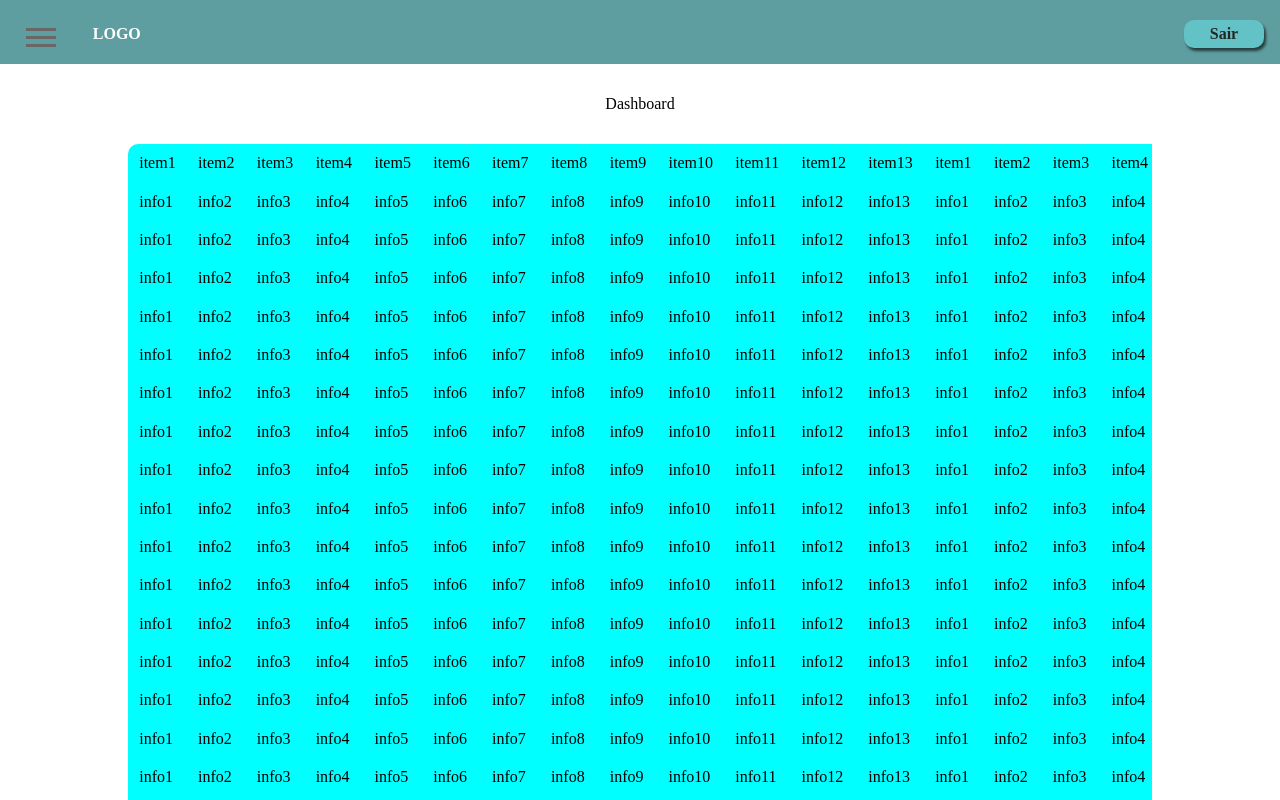
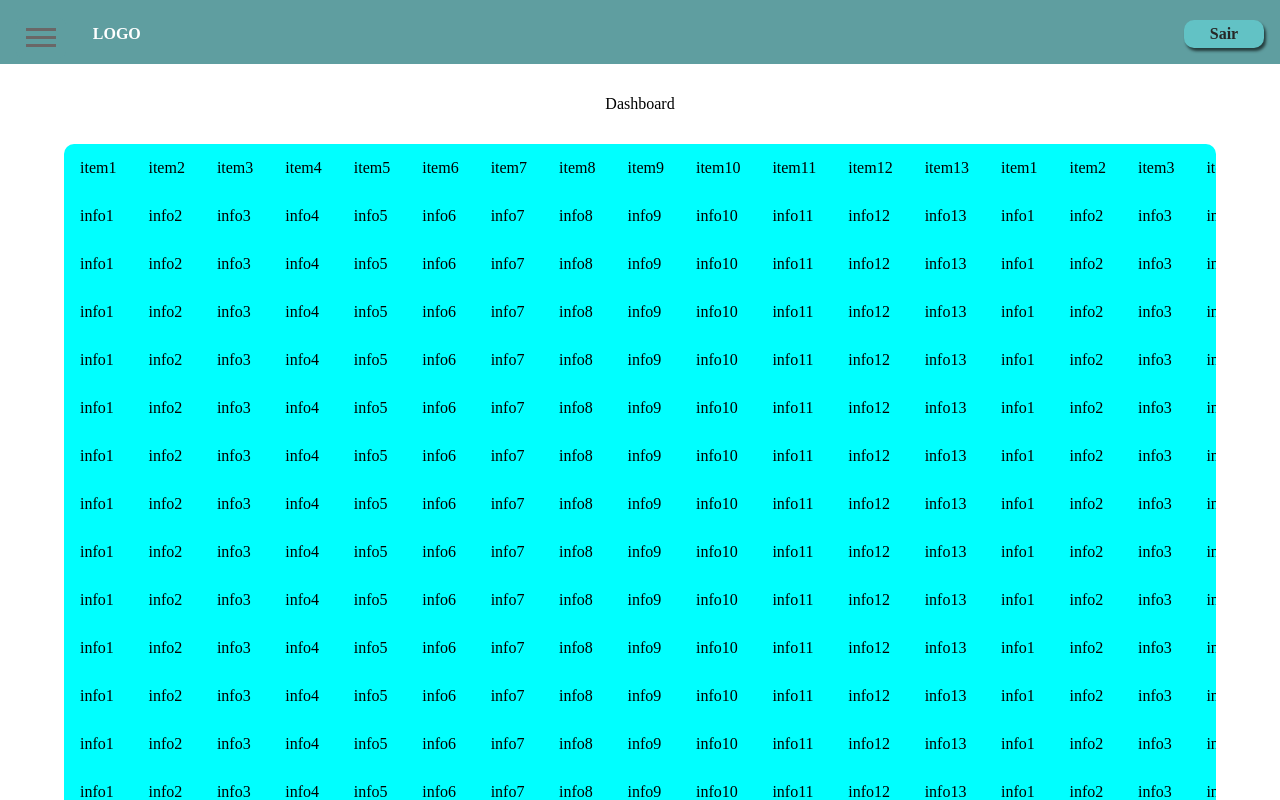
Before and after one commit to flaviocardoso/os-react, a React (Create React App) app: page / in a window 1280 px wide. Built offline with nearby package versions, Linux system fonts and the light colour scheme.

Commit message:
remoneando e verificando alguns bugs no scrolltable

```diff
--- a/src/componentes/Dashboard/Dashboard.module.scss
+++ b/src/componentes/Dashboard/Dashboard.module.scss
@@ -11,30 +11,23 @@
         padding: 1rem;
     }
     main {
+        ::-webkit-scrollbar {
+            height: 0px;
+            width: 0px;
+        }
         display: grid;
         justify-content: center;
-        padding: 0 10vw 5rem;
+        padding: 0 5vw 5rem;
         article {
             overflow: scroll;
             white-space: nowrap;
-            padding-bottom: 1rem;
+            padding: 0;
             header {
                 margin: 1rem 0;
                 text-align: center;
             }
             button {
                 display: none;
-            }
-            table {
-                overflow: scroll;
-                white-space: nowrap;
-                // transform: rotate(180deg);
-                padding: 1rem;
-                background-color: aqua;
-                border-radius: 10px;
-                th, td {
-                    padding: .7rem;
-                }
             }
         }
     }
--- a/src/componentes/Dashboard/index.tsx
+++ b/src/componentes/Dashboard/index.tsx
@@ -1,17 +1,17 @@
 import Navbar from 'componentes/Navbar';
 import Rodape from 'componentes/Footer';
-import React, { useLayoutEffect, useRef, useState } from 'react';
+import React, { useLayoutEffect, useState } from 'react';
 import style from './Dashboard.module.scss';
 import Menu from 'componentes/Menu';
 import FloatButton from 'componentes/FloatButton';
-import ButtonScrollTable from 'componentes/ButtonScrollTable';
+import ScrollTable from 'componentes/ScrollTable';
 import useToggleEvento from 'state/hooks/useToggleEvento';
 
 const Dashboard: React.FC = () => {
     const [ toggle, setToogle ] = useState(false);
     const [ , setToggleEvento] = useToggleEvento();
 
-    const refDiv = useRef<HTMLDivElement>(null);
+    // const refDiv = useRef<HTMLDivElement>(null);
     // lendo o clique para mudar a visibilidade do menu
 
     useLayoutEffect(() => {
@@ -35,10 +35,8 @@ const Dashboard: React.FC = () => {
                 <main>
                     <article>
                         <header>Dashboard</header>
-                    <ButtonScrollTable refDiv={refDiv} />
-                    <div ref={refDiv} id={style.content}>
-                        <table>
-                            <thead>
+                        <ScrollTable
+                            titulos={
                             <tr>
                                 <th>item1</th>
                                 <th>item2</th>
@@ -67,8 +65,10 @@ const Dashboard: React.FC = () => {
                                 <th>item12</th>
                                 <th>item13</th>
                             </tr>
-                            </thead>
-                            <tbody>
+                            }
+
+                            conteudo={
+                            <>
                             <tr>
                                 <td>info1</td>
                                 <td>info2</td>
@@ -1372,9 +1372,8 @@ const Dashboard: React.FC = () => {
                                 <td>info12</td>
                                 <td>info13</td>
                             </tr>
-                            </tbody>
-                        </table>
-                    </div>
+                            </>
+                        } />
                 </article>
                 </main>
             <Rodape />
--- /dev/null
+++ b/src/componentes/ScrollTable/ScrollTable.module.scss
@@ -0,0 +1,13 @@
+.TabelaStyle {
+    overflow: scroll;
+    white-space: nowrap;
+    user-select: none;
+    // transform: rotate(180deg);
+    // padding: 1rem;
+    background-color: aqua;
+    border-radius: 10px;
+    z-index: 4;
+    th, td {
+        padding: 1rem;
+    }
+}
--- a/src/componentes/ButtonScrollTable/index.tsx
+++ b/src/componentes/ScrollTable/index.tsx
@@ -1,21 +1,29 @@
-import React, { useRef, MouseEvent, useEffect } from "react";
+import React, { useRef, useEffect } from "react";
+import style from "./ScrollTable.module.scss";
 
 interface Props {
-    refDiv: React.RefObject<HTMLDivElement>
+    titulos: React.ReactNode,
+    conteudo: React.ReactNode,
 }
 
-const ButtonScrollTable: React.FC<Props> = ({ refDiv }: Props) => {
+const ScrollTable: React.FC<Props> = ({ titulos, conteudo }: Props) => {
     const refLeft = useRef<HTMLButtonElement>(null);
     const refRight = useRef<HTMLButtonElement>(null);
+    const refDiv = useRef<HTMLDivElement>(null);
     let scrollingLeft: any;
+    let speedLeft = 1;
+    let speedRight = 1;
+
     // mouse enter
-    const scrollLeftIn = (e: MouseEvent) => {
+    const scrollLeftIn = (e: any) => {
+        e = e || window.event;
         e.preventDefault();
         const div = refDiv.current;
         const left = refLeft.current;
         const rigth = refRight.current;
         if (div && left && rigth) {
             scrollingLeft = setInterval(() => {
+                left.style.backgroundColor = '#0000001f';
                 div.scrollLeft -= 1;
                 if (div.scrollLeft === 0) {
                     left.style.display = 'none';
@@ -23,16 +31,31 @@ const ButtonScrollTable: React.FC<Props> = ({ refDiv }: Props) => {
                 if (div.scrollLeft > 0) {
                     rigth.style.display = 'block';
                 }
-            }, 10 / (div.offsetLeft - e.pageX) ); // velocidade
+            }, 10 / ((speedLeft === 0) ? 1 : speedLeft)); // velocidade
         }
     }
+    // mouse leave
+    const scrollLeftOut = (e: any) => {
+        e = e || window.event;
+        e.preventDefault();
+        const left = refLeft.current;
+        left?.style.removeProperty("background-color");
+        speedLeft = 1;
+        clearInterval(scrollingLeft);
+    }
+
     // mouse down
-    const scrollLeftDown = (e: MouseEvent) => {
+    const scrollLeftDown = (e: any) => {
+        e = e || window.event;
         e.preventDefault();
         const div = refDiv.current;
         const left = refLeft.current;
         const rigth = refRight.current;
         if (div && left && rigth) {
+            speedLeft = div.offsetLeft - e.pageX;
+            clearInterval(scrollingLeft);
+            scrollLeftIn(e);
+            console.log(speedLeft);
             div.scrollLeft -= 10;
             if (div.scrollLeft === 0) {
                 left.style.display = 'none';
@@ -42,52 +65,58 @@ const ButtonScrollTable: React.FC<Props> = ({ refDiv }: Props) => {
             }
         }
     }
-    // mouse leave
-    const scrollLeftOut = (e: MouseEvent) => {
-        e.preventDefault();
-        clearInterval(scrollingLeft);
-    }
+
     // mouse enter
-    const scrollRightIn = (e: MouseEvent) => {
+    const scrollRightIn = (e: any) => {
+        e = e || window.event;
         e.preventDefault();
         const div = refDiv.current;
         const right = refRight.current;
         const left = refLeft.current;
         if (div && right && left) {
             scrollingLeft = setInterval(() => {
+                right.style.backgroundColor = '#0000001f';
                 div.scrollLeft += 1;
                 if (div.scrollLeft > 0) {
                     left.style.display = 'block';
                 }
-
-                if (div.offsetWidth < (div.scrollLeft - 15)) {
+                if (div.offsetWidth >= div.scrollWidth - div.scrollLeft) {
                     right.style.display = 'none';
                 }
-            }, 10 / (div.offsetWidth + div.offsetLeft - 10 - e.pageX) ); // velocidade
+            }, 10 / ((speedRight === 0) ? 1 : speedRight)); // velocidade
         }
     }
+    // mouse leave
+    const scrollRightOut = (e: any) => {
+        e = e || window.event;
+        e.preventDefault();
+        const right = refRight.current;
+        right?.style.removeProperty("background-color");
+        speedRight = 1;
+        clearInterval(scrollingLeft);
+    }
     // mouse down
-    const scrollRightDown = (e: MouseEvent) => {
+    const scrollRightDown = (e: any) => {
+        e = e || window.event;
         e.preventDefault();
         const div = refDiv.current;
         const left = refLeft.current;
         const right = refRight.current;
         if (div && right && left) {
+            speedRight = e.pageX - div.offsetWidth;
+            clearInterval(scrollingLeft);
+            scrollRightIn(e);
+            console.log(speedRight);
             div.scrollLeft += 10;
             if (div.scrollLeft > 0) {
                 left.style.display = 'block';
             }
-
-            if (div.offsetWidth <= (div.scrollLeft - 15)) {
+            if (div.offsetWidth >= div.scrollWidth - div.scrollLeft) {
                 right.style.display = 'none';
             }
         }
     }
-    // mouse leave
-    const scrollRightOut = (e: MouseEvent) => {
-        e.preventDefault();
-        clearInterval(scrollingLeft);
-    }
+
     // mudando o style
     useEffect(() => {
         const div = refDiv.current;
@@ -97,6 +126,9 @@ const ButtonScrollTable: React.FC<Props> = ({ refDiv }: Props) => {
             if (div.scrollLeft === 0) {
                 left.style.display = 'none';
             }
+            div.style.overflow = 'scroll';
+            div.style.marginBottom = '1rem';
+            div.style.whiteSpace = 'nowrap';
             let position = 'fixed';
             let mouseLeft = 'w-resize';
             let mouseRight = 'e-resize';
@@ -115,7 +147,7 @@ const ButtonScrollTable: React.FC<Props> = ({ refDiv }: Props) => {
             rigth.style.position = position;
             rigth.style.cursor = mouseRight;
             rigth.style.top = `${positionTop}px`;
-            rigth.style.left = `${positionRight - 10}px`;
+            rigth.style.left = `${positionRight}px`;
             rigth.style.height = `${positionHeight}px`;
             rigth.style.width = `${tamanho}rem`;
         }
@@ -133,7 +165,18 @@ const ButtonScrollTable: React.FC<Props> = ({ refDiv }: Props) => {
             onMouseLeave={scrollRightOut}
             onMouseDown={scrollRightDown}
         ></button>
+        <div ref={refDiv} className={style.TabelaStyle}>
+            <table>
+                <thead>
+                    { titulos }
+                </thead>
+                <tbody>
+                    { conteudo }
+                </tbody>
+            </table>
+        </div>
         </>
     );
 }
-export default ButtonScrollTable;
+
+export default ScrollTable;
```
Lines whose indentation alone changed are shown as unchanged.
